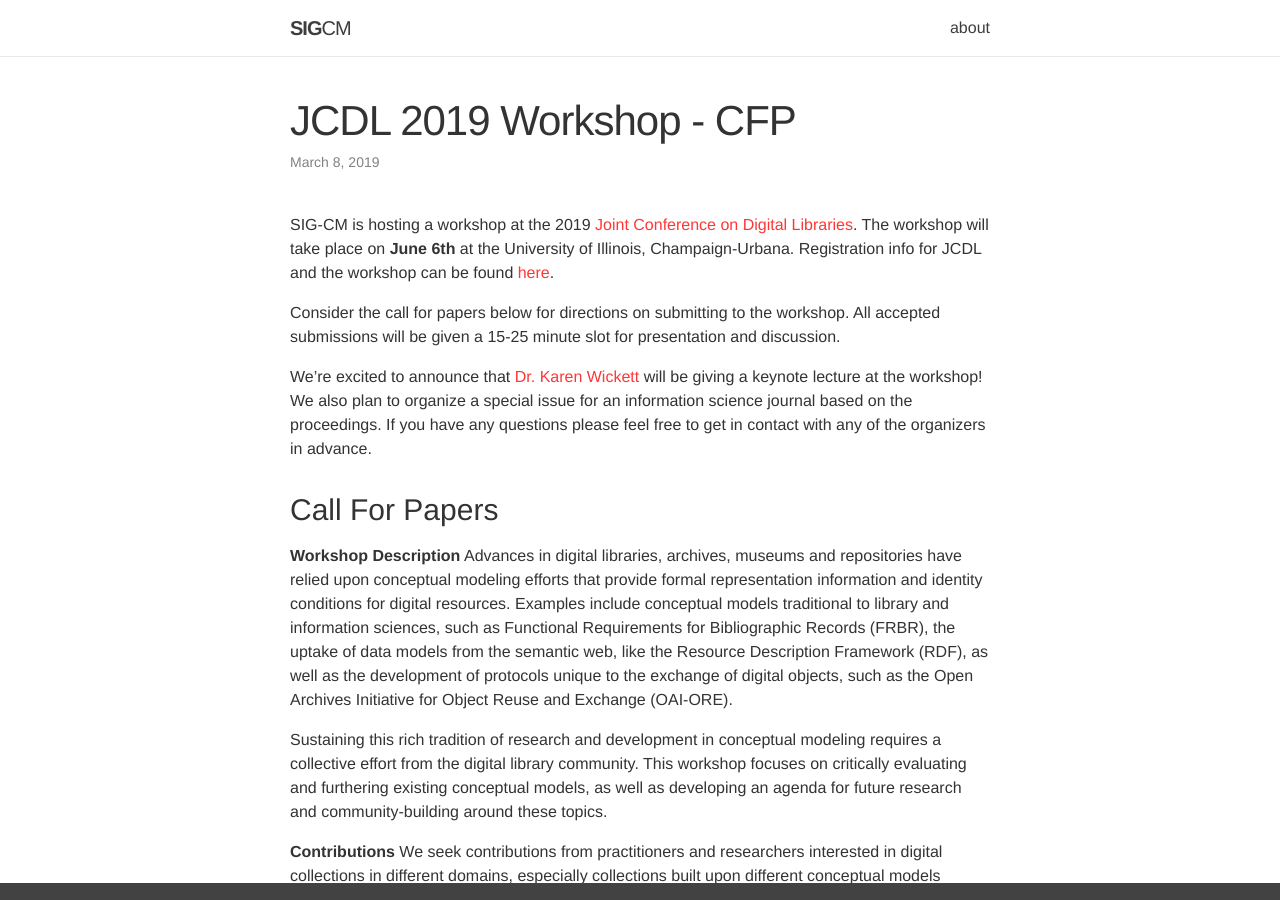
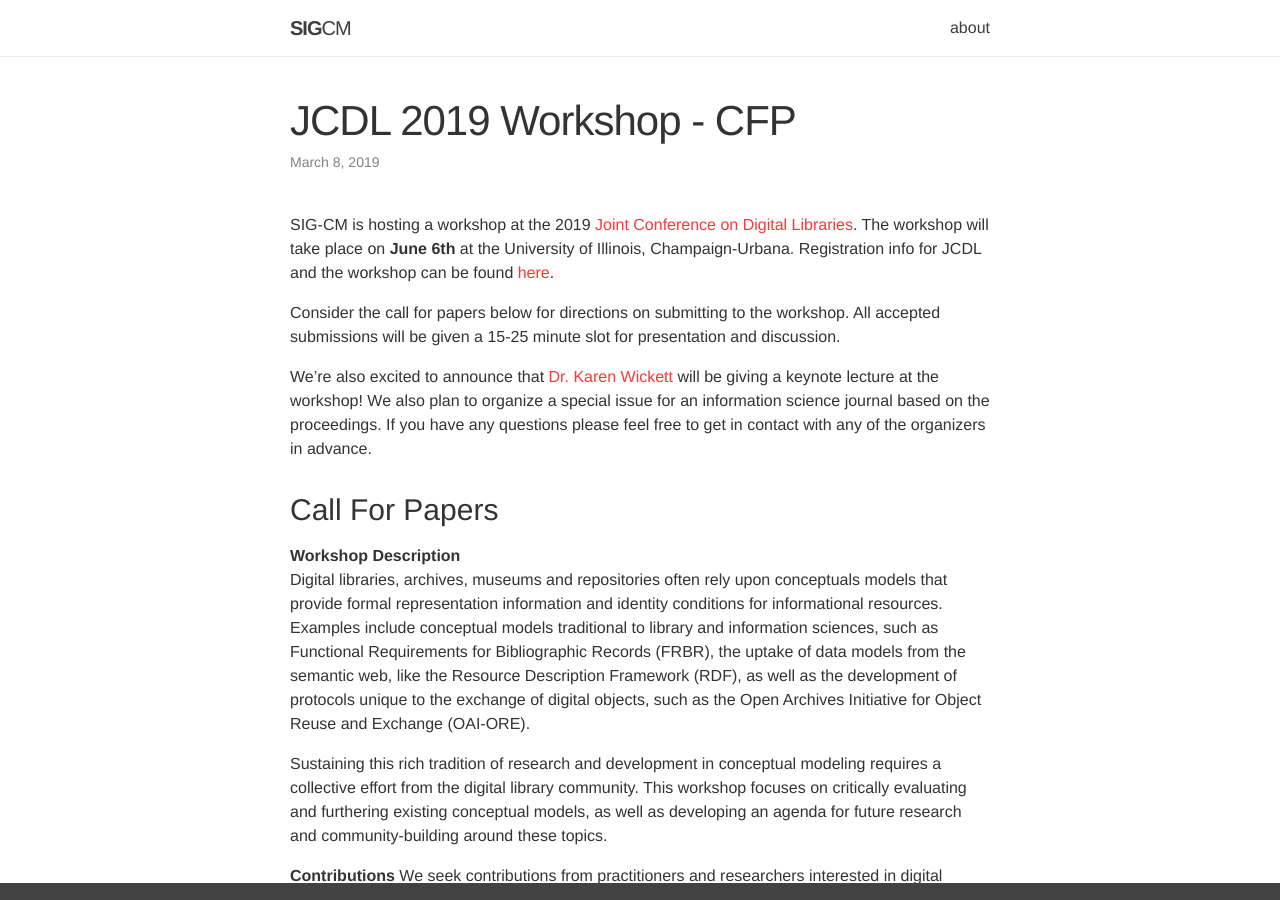
Before and after one commit to sig-cm/sig-cm.github.io, a Jekyll site: the page built from _news/JCDL-CFP.md, in a window 1280 px wide and 900 px high. Built offline with Jekyll 4.4.1, drawn with Linux system fonts in a browser that asks for light colours; nearby versions of some CDN libraries.

Commit message:
Update JCDL-CFP.md

```diff
--- a/_news/JCDL-CFP.md
+++ b/_news/JCDL-CFP.md
@@ -9,13 +9,13 @@ SIG-CM is hosting a workshop at the 2019 [Joint Conference on Digital Libraries]
 
 Consider the call for papers below for directions on submitting to the workshop. All accepted submissions will be given a 15-25 minute slot for presentation and discussion.
 
-We're excited to announce that [Dr. Karen Wickett](https://ischool.illinois.edu/people/karen-wickett) will be giving a keynote lecture at the workshop! We also plan to organize a special issue for an information science journal based on the proceedings. If you have any questions please feel free to get in contact with any of the organizers in advance.
+We're also excited to announce that [Dr. Karen Wickett](https://ischool.illinois.edu/people/karen-wickett) will be giving a keynote lecture at the workshop! We also plan to organize a special issue for an information science journal based on the proceedings. If you have any questions please feel free to get in contact with any of the organizers in advance.
 <br>
 
 ### Call For Papers
 
 **Workshop Description**
-Advances in digital libraries, archives, museums and repositories have relied upon conceptual modeling efforts that provide formal representation information and identity conditions for digital resources. Examples include conceptual models traditional to library and information sciences, such as Functional Requirements for Bibliographic Records (FRBR), the uptake of data models from the semantic web, like the Resource Description Framework (RDF), as well as the development of protocols unique to the exchange of digital objects, such as the Open Archives Initiative for Object Reuse and Exchange (OAI-ORE).
+Digital libraries, archives, museums and repositories often rely upon conceptuals models that provide formal representation information and identity conditions for informational resources. Examples include conceptual models traditional to library and information sciences, such as Functional Requirements for Bibliographic Records (FRBR), the uptake of data models from the semantic web, like the Resource Description Framework (RDF), as well as the development of protocols unique to the exchange of digital objects, such as the Open Archives Initiative for Object Reuse and Exchange (OAI-ORE).
 
 Sustaining this rich tradition of research and development in conceptual modeling requires a collective effort from the digital library community. This workshop focuses on critically evaluating and furthering existing conceptual models, as well as developing an agenda for future research and community-building around these topics.
 
```
